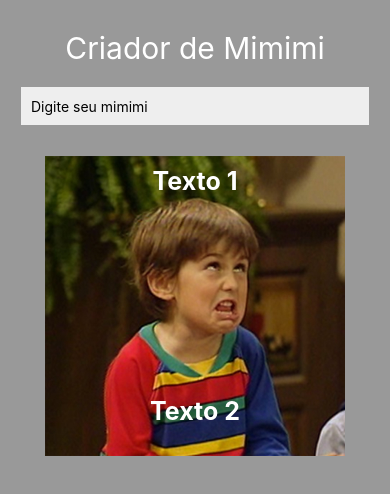
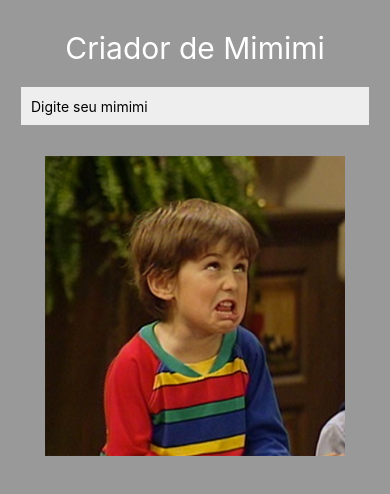
Before and after one commit to brntdg/ProjetoApp, a React Native app: screen / in a window 390 px wide. Shown: the top 494 px of the page. Built offline with nearby package versions, Linux system fonts and the light colour scheme.

Commit message:
Criador de memes pt2

```diff
--- a/App.js
+++ b/App.js
@@ -2,6 +2,36 @@ import React, { Component } from 'react';
 import { View, Text, StyleSheet, TextInput, Image } from 'react-native';
 
 export default class ProjetoApp extends Component {
+
+  constructor(props) {
+    super(props);
+    this.state = {texto1:'', texto2:''}
+
+    this.escrever = this.escrever.bind(this);
+
+  }
+
+  mudarVogais(texto) {
+    let novoTexto = texto.toLowerCase();
+
+    novoTexto = novoTexto.replace(/(a|e|i|o|u)/g, 'i');
+    novoTexto = novoTexto.replace(/(à|á|â|ã)/g, 'i');
+    novoTexto = novoTexto.replace(/(è|é|ê)/g, 'i');
+    novoTexto = novoTexto.replace(/(ì|í|î)/g, 'i');
+    novoTexto = novoTexto.replace(/(ò|ó|ô|õ)/g, 'i');
+    novoTexto = novoTexto.replace(/(ù|ú|û|ü)/g, 'i');
+
+    return novoTexto;
+  }
+
+  escrever(t) {
+    let s = this.state;
+    s.texto1 = t;
+    s.texto2 = this.mudarVogais(t);
+    this.setState(s);
+  }
+
+
 
   render() {
     return (
@@ -11,13 +41,13 @@ export default class ProjetoApp extends Component {
         </View>
 
         <View style={styles.inputArea}>
-          <TextInput style={styles.input} placeholder="Digite seu mimimi"/>
+          <TextInput style={styles.input} placeholder="Digite seu mimimi" onChangeText={this.escrever}/>
         </View>
 
         <View style={styles.area}>
-          <Text style={[styles.texto, styles.texto1]}>Texto 1</Text>
+          <Text style={[styles.texto, styles.texto1]}>{this.state.texto1.toUpperCase()}</Text>
           <Image style={styles.guri} source={ require('./images/mimimi.jpg') } />
-          <Text style={[styles.texto, styles.texto2]}>Texto 2</Text>
+          <Text style={[styles.texto, styles.texto2]}>{this.state.texto2.toUpperCase()}</Text>
         </View>
 
       </View>
@@ -57,7 +87,7 @@ const styles = StyleSheet.create({
   guri:{
     height:300,
     width:300,
-    marginTop:-70,
+    marginTop:-80,
     zIndex:0
   },
   texto:{
@@ -67,13 +97,13 @@ const styles = StyleSheet.create({
     backgroundColor:'transparent',
     fontWeight:'bold',
     textAlign:'center',
-    height:70
+    height:80
   },
   texto1:{
     zIndex:1
   },
   texto2:{
     zIndex:1,
-    marginTop:-70
+    marginTop:-80
   }
 });
```
